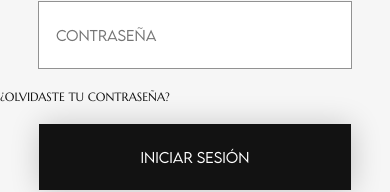
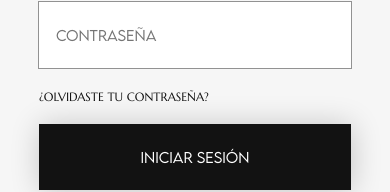
Before and after one commit to katy089/c15-08-t-Epicureos, a React (Create React App) app in the folder frontend/: page /login in a window 390 px wide. Shown: the part 442-634 px from the top of the page. Built offline with nearby package versions, Linux system fonts and the light colour scheme.

Commit message:
Fix responsive sizing

```diff
--- a/frontend/src/Pages/Login.jsx
+++ b/frontend/src/Pages/Login.jsx
@@ -40,8 +40,10 @@ function Login() {
       <a
         href="#2"
         style={{
-          alignSelf: "flex-start",
-          marginLeft: "minmax(9%, 39vw)",
+          maxWidth: "400px",
+          width: "80%",
+          alignSelf: "center",
+          textAlign: "left",
           textDecoration: "none",
           color: mainColors.primaryColor,
         }}
```
